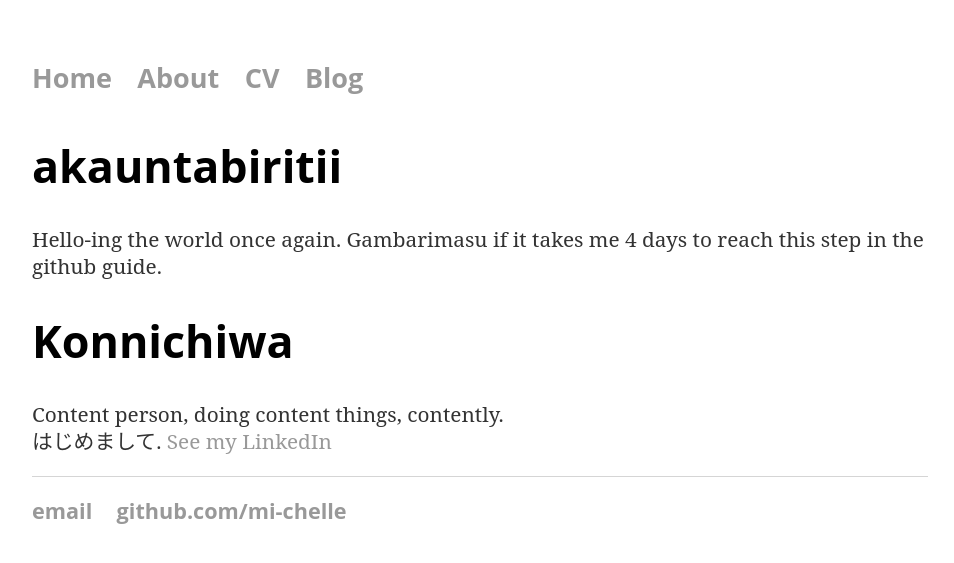
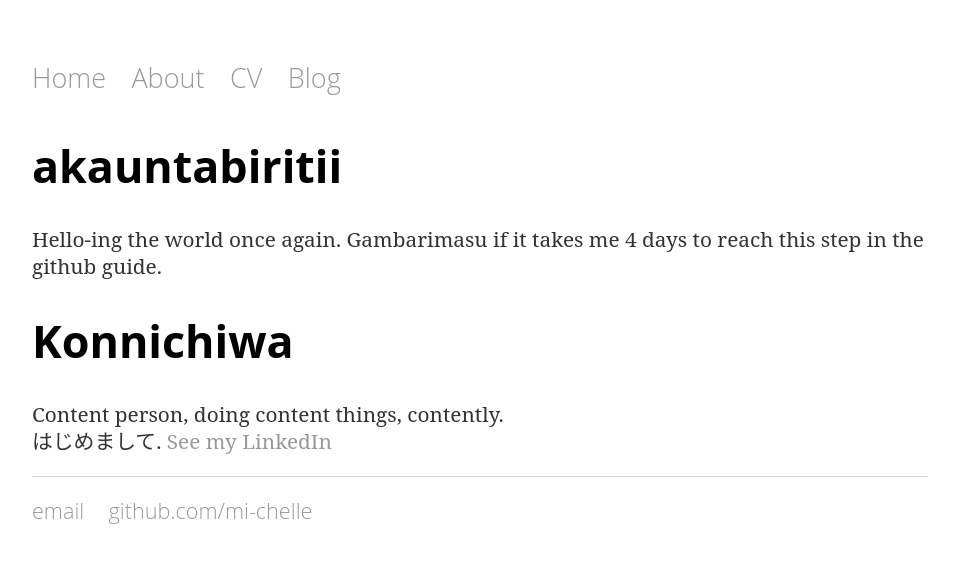
Before and after one commit to mi-chelle/akauntabiritii, a Jekyll site: the page built from README.md, in a window 1280 px wide. Shown: the top 563 px of the page, without its empty margins (160-1114 px from the left). Built offline with Jekyll 4.4.1, drawn with Linux system fonts in a browser that asks for light colours; our own code applies the rules of GitHub Pages for plain Markdown files.

Commit message:
Update main.css

```diff
--- a/css/main.css
+++ b/css/main.css
@@ -5,13 +5,13 @@ body {
 nav ul, footer ul {
     font-family: 'Open Sans', 'Helvetica', 'Sans-Serif';
     padding: 0px;
-    font-weight: bold;
+    font-weight: lighter;
 }
 nav ul li, footer ul li {
     display: inline;
     font-family: 'Open Sans', 'Helvetica', 'Sans-Serif';
     padding: 0px;
-    font-weight: bold;
+    font-weight: lighter;
     margin-right: 20px;
 }
 a {
```
